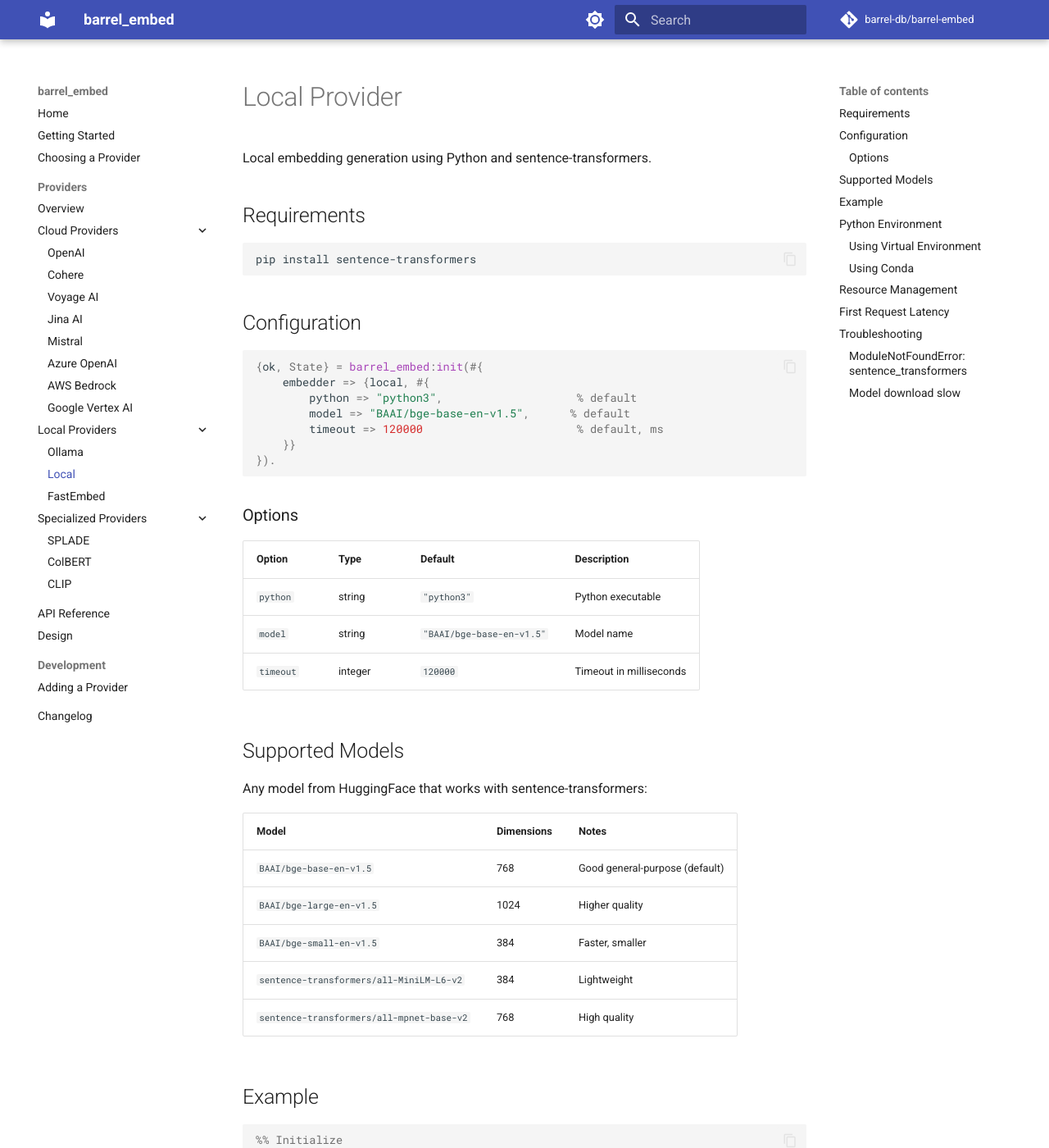
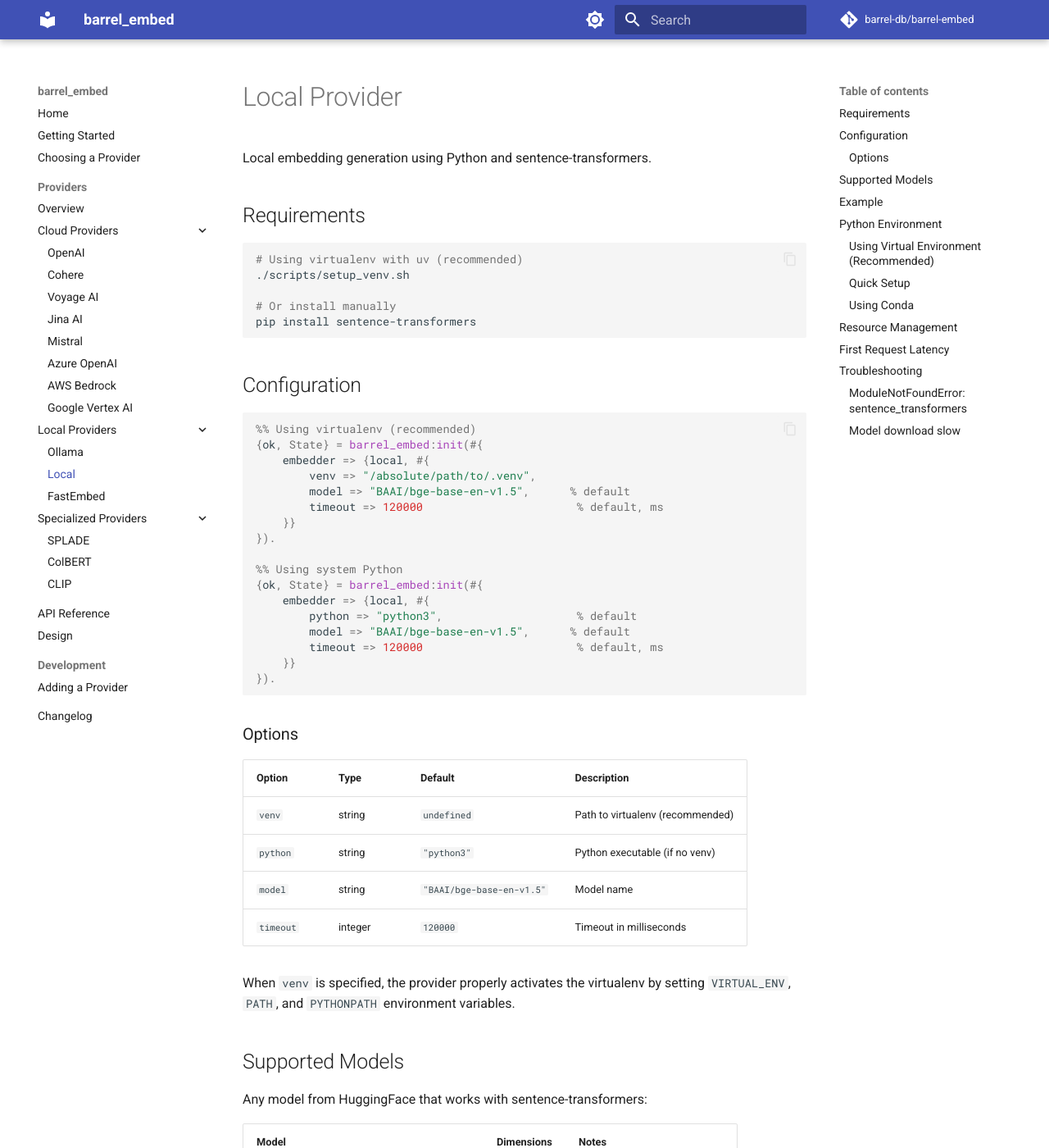
Before and after one commit to barrel-db/barrel_embed, an MkDocs documentation site: the page built from docs/providers/local.md, in a window 1280 px wide and 1400 px high. Shown: the whole window at 82% size. Built offline with MkDocs 1.6.1 and Material for MkDocs 9.7.7, drawn with Linux system fonts in a browser that asks for light colours; some of the changed text lies outside the part shown.

Commit message:
Update documentation with venv support
- README.md: Add venv setup section with uv instructions
- getting-started.md: Update local Python section with venv example
- providers/local.md: Document venv option, update Python environment section
- providers/fastembed.md: Add venv option documentation
- providers/splade.md: Add venv option documentation
- providers/colbert.md: Add venv option documentation
- providers/clip.md: Add venv option documentation

All Python providers now document the recommended venv approach.

````diff
--- a/docs/providers/local.md
+++ b/docs/providers/local.md
@@ -5,12 +5,26 @@
 ## Requirements
 
 ```bash
+# Using virtualenv with uv (recommended)
+./scripts/setup_venv.sh
+
+# Or install manually
 pip install sentence-transformers
 ```
 
 ## Configuration
 
 ```erlang
+%% Using virtualenv (recommended)
+{ok, State} = barrel_embed:init(#{
+    embedder => {local, #{
+        venv => "/absolute/path/to/.venv",
+        model => "BAAI/bge-base-en-v1.5",      % default
+        timeout => 120000                       % default, ms
+    }}
+}).
+
+%% Using system Python
 {ok, State} = barrel_embed:init(#{
     embedder => {local, #{
         python => "python3",                    % default
@@ -24,9 +38,12 @@
 
 | Option | Type | Default | Description |
 |--------|------|---------|-------------|
-| `python` | string | `"python3"` | Python executable |
+| `venv` | string | `undefined` | Path to virtualenv (recommended) |
+| `python` | string | `"python3"` | Python executable (if no venv) |
 | `model` | string | `"BAAI/bge-base-en-v1.5"` | Model name |
 | `timeout` | integer | `120000` | Timeout in milliseconds |
+
+When `venv` is specified, the provider properly activates the virtualenv by setting `VIRTUAL_ENV`, `PATH`, and `PYTHONPATH` environment variables.
 
 ## Supported Models
 
@@ -63,17 +80,34 @@
 
 ## Python Environment
 
-### Using Virtual Environment
+### Using Virtual Environment (Recommended)
+
+The `venv` option properly activates the virtualenv environment:
 
 ```erlang
 {ok, State} = barrel_embed:init(#{
     embedder => {local, #{
-        python => "/path/to/venv/bin/python"
+        venv => "/absolute/path/to/.venv"
     }}
 }).
 ```
 
+This sets the correct environment variables (`VIRTUAL_ENV`, `PATH`) so Python packages are discovered correctly.
+
+### Quick Setup
+
+```bash
+# Using uv (fast)
+./scripts/setup_venv.sh
+
+# Or manually with uv
+uv venv .venv
+uv pip install -r priv/requirements.txt --python .venv/bin/python
+```
+
 ### Using Conda
+
+For Conda environments, use the `python` option:
 
 ```erlang
 {ok, State} = barrel_embed:init(#{
````
Also changed, not shown: README.md (+26 -1 lines), docs/getting-started.md (+13 -0 lines), docs/providers/clip.md (+17 -1 lines), docs/providers/colbert.md (+17 -1 lines), docs/providers/fastembed.md (+17 -1 lines), docs/providers/splade.md (+17 -1 lines).
